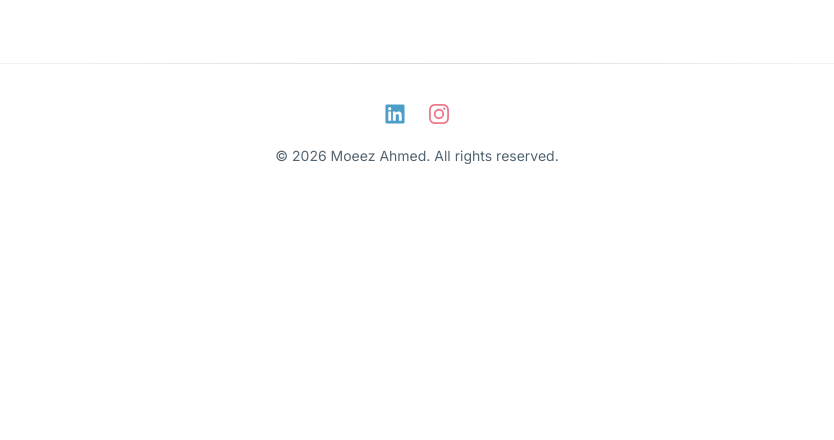
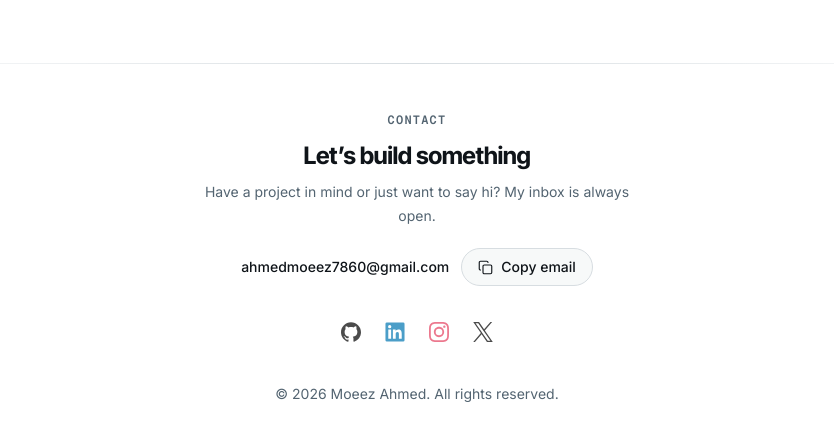
Before and after one commit to Moeez34/portfolio-new, a React (Vite) app: page / in a window 1280 px wide. Shown: the part 2942-3382 px from the top of the page, without its empty margins (223-1057 px from the left). Before the commit the page ends 3148 px from the top, so only its background shows below. Built offline with nearby package versions, Linux system fonts and the light colour scheme; no server answers.

Commit message:
Add footer contact CTA with copy email

```diff
--- a/src/components/Footer.jsx
+++ b/src/components/Footer.jsx
@@ -1,8 +1,13 @@
+import { Check, Copy } from "lucide-react";
+import { useEffect, useRef, useState } from "react";
+import { profile } from "../data/profile";
+
 const socials = [
   {
     label: "GitHub",
     href: "https://github.com/Moeez34",
     icon: "/icons/github.svg",
+    invertOnLight: true,
   },
   {
     label: "LinkedIn",
@@ -18,14 +23,81 @@ const socials = [
     label: "Twitter",
     href: "https://x.com/MoeezAhmed20312",
     icon: "/icons/twitter.svg",
+    invertOnLight: true,
   },
 ];
 
 export default function Footer() {
+  const [copied, setCopied] = useState(false);
+  const timer = useRef(null);
+
+  useEffect(() => () => window.clearTimeout(timer.current), []);
+
+  const copyEmail = async () => {
+    try {
+      await navigator.clipboard.writeText(profile.email);
+    } catch {
+      const field = document.createElement("textarea");
+      field.value = profile.email;
+      field.setAttribute("readonly", "");
+      field.style.position = "fixed";
+      field.style.opacity = "0";
+      document.body.appendChild(field);
+      field.select();
+      try {
+        document.execCommand("copy");
+      } catch {}
+      document.body.removeChild(field);
+    }
+
+    setCopied(true);
+    window.clearTimeout(timer.current);
+    timer.current = window.setTimeout(() => setCopied(false), 2000);
+  };
+
   return (
     <footer className="w-full">
       <div className="h-px w-full bg-gradient-to-r from-transparent via-ink-border to-transparent" />
-      <div className="mx-auto flex max-w-5xl flex-col items-center gap-4 px-4 py-10 sm:px-8">
+      <div className="mx-auto flex max-w-5xl flex-col items-center gap-9 px-4 pb-10 pt-12 sm:px-8">
+        <div className="flex flex-col items-center text-center">
+          <p className="font-mono text-xs font-semibold uppercase tracking-[0.1em] text-ink-kicker">
+            Contact
+          </p>
+          <h2 className="mt-3 font-display text-xl font-bold tracking-[-0.02em] text-ink-title sm:text-2xl">
+            Let&rsquo;s build something
+          </h2>
+          <p className="mt-2 max-w-md text-sm leading-6 text-ink-muted">
+            Have a project in mind or just want to say hi? My inbox is always
+            open.
+          </p>
+
+          <div className="mt-5 flex flex-col items-center gap-3 sm:flex-row">
+            <a
+              href={`mailto:${profile.email}`}
+              className="text-sm font-medium text-ink-text underline-offset-4 transition-colors hover:text-ink-muted hover:underline"
+            >
+              {profile.email}
+            </a>
+
+            <button
+              type="button"
+              onClick={copyEmail}
+              className="inline-flex items-center gap-2 rounded-full border border-line-strong bg-surface-raised px-4 py-2 text-sm font-medium text-ink-text transition-colors hover:border-line-hover hover:bg-surface-hover"
+            >
+              {copied ? (
+                <Check size={15} strokeWidth={2} aria-hidden="true" />
+              ) : (
+                <Copy size={15} strokeWidth={1.8} aria-hidden="true" />
+              )}
+              <span>{copied ? "Copied!" : "Copy email"}</span>
+            </button>
+          </div>
+
+          <span aria-live="polite" className="sr-only">
+            {copied ? "Email address copied to clipboard" : ""}
+          </span>
+        </div>
+
         <ul className="flex items-center gap-5 sm:gap-6">
           {socials.map((social) => (
             <li key={social.label}>
@@ -41,7 +113,7 @@ export default function Footer() {
                   alt=""
                   width={20}
                   height={20}
-                  className="size-5"
+                  className={`size-5 ${social.invertOnLight ? "theme-social-icon" : ""}`}
                   loading="lazy"
                   decoding="async"
                 />
@@ -49,6 +121,7 @@ export default function Footer() {
             </li>
           ))}
         </ul>
+
         <p className="text-center text-sm text-ink-muted">
           © {new Date().getFullYear()} Moeez Ahmed. All rights reserved.
         </p>
--- a/src/data/profile.js
+++ b/src/data/profile.js
@@ -4,6 +4,7 @@ export const profile = {
   bio: "AI Product & Full Stack Engineer",
   location: "Kolkata, West Bengal",
   joined: "Joined 2023",
+  email: "ahmedmoeez7860@gmail.com",
 };
 
 export const stack = [
```
